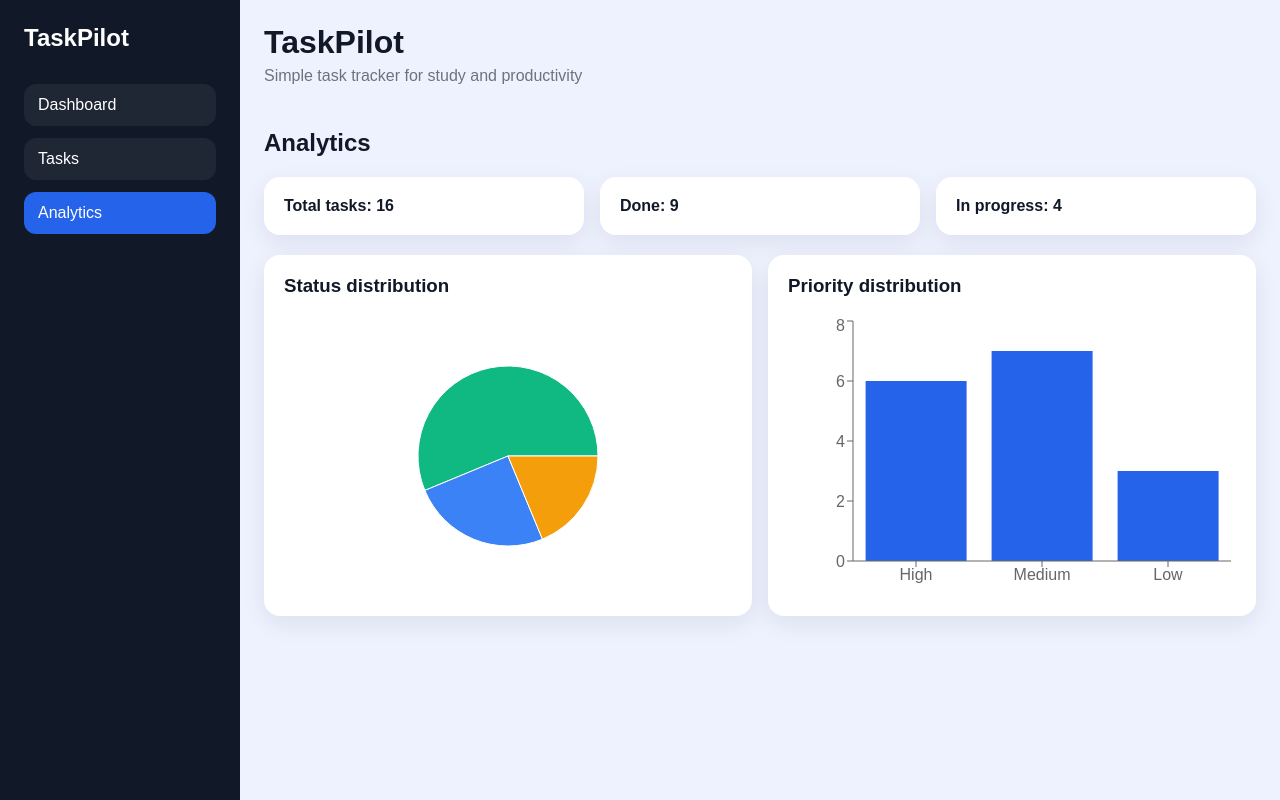
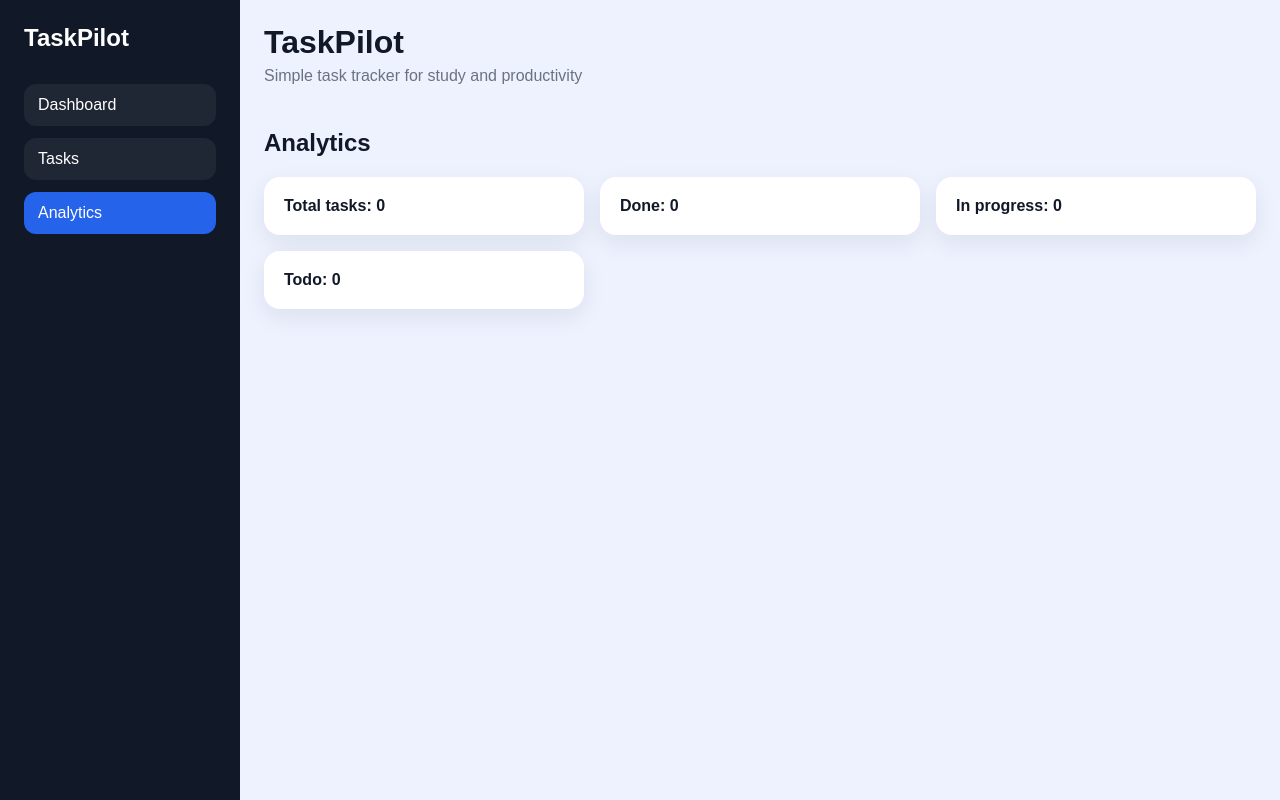
Before and after one commit to Sadjek2/MMexam, a React (Vite) app in the folder taskpilot/: page /analytics in a window 1280 px wide. Built offline with nearby package versions, Linux system fonts and the light colour scheme.

Commit message:
commit7
program was copletely simplified because of troubles with graphics

```diff
--- /dev/null
+++ b/taskpilot/src/TasksContext.tsx
@@ -0,0 +1,50 @@
+import { createContext, useContext, useEffect, useState, type ReactNode } from 'react'
+
+export type TaskStatus = 'Todo' | 'In progress' | 'Done'
+export type TaskPriority = 'High' | 'Medium' | 'Low'
+
+export type Task = {
+  id: number
+  title: string
+  category: string
+  status: TaskStatus
+  priority: TaskPriority
+}
+
+type TasksContextType = {
+  items: Task[]
+  setItems: React.Dispatch<React.SetStateAction<Task[]>>
+}
+
+const TasksContext = createContext<TasksContextType | undefined>(undefined)
+
+const STORAGE_KEY = 'taskpilot-tasks'
+
+const loadTasks = (): Task[] => {
+  if (typeof window === 'undefined') return []
+  const saved = localStorage.getItem(STORAGE_KEY)
+  if (!saved) return []
+  try {
+    return JSON.parse(saved) as Task[]
+  } catch {
+    return []
+  }
+}
+
+export function TasksProvider({ children }: { children: ReactNode }) {
+  const [items, setItems] = useState<Task[]>(() => loadTasks())
+
+  useEffect(() => {
+    localStorage.setItem(STORAGE_KEY, JSON.stringify(items))
+  }, [items])
+
+  return <TasksContext.Provider value={{ items, setItems }}>{children}</TasksContext.Provider>
+}
+
+export function useTasks() {
+  const context = useContext(TasksContext)
+  if (!context) {
+    throw new Error('useTasks must be used inside TasksProvider')
+  }
+  return context
+}
--- a/taskpilot/src/main.tsx
+++ b/taskpilot/src/main.tsx
@@ -2,9 +2,12 @@ import React from 'react'
 import ReactDOM from 'react-dom/client'
 import App from './App'
 import './styles/global.css'
+import { TasksProvider } from './TasksContext'
 
 ReactDOM.createRoot(document.getElementById('root')!).render(
   <React.StrictMode>
-    <App />
-  </React.StrictMode>,
+    <TasksProvider>
+      <App />
+    </TasksProvider>
+  </React.StrictMode>
 )
--- a/taskpilot/src/pages/AnalyticsPage.tsx
+++ b/taskpilot/src/pages/AnalyticsPage.tsx
@@ -1,56 +1,21 @@
-import { PieChart, Pie, Cell, BarChart, Bar, XAxis, YAxis, Tooltip, ResponsiveContainer } from 'recharts'
-
-const statusData = [
-  { name: 'Done', value: 9 },
-  { name: 'In progress', value: 4 },
-  { name: 'Todo', value: 3 },
-]
-
-const priorityData = [
-  { name: 'High', value: 6 },
-  { name: 'Medium', value: 7 },
-  { name: 'Low', value: 3 },
-]
-
-const COLORS = ['#10b981', '#3b82f6', '#f59e0b']
+import { useTasks } from '../TasksContext'
 
 export default function AnalyticsPage() {
+  const { items } = useTasks()
+
+  const totalTasks = items.length
+  const doneTasks = items.filter((task) => task.status === 'Done').length
+  const inProgressTasks = items.filter((task) => task.status === 'In progress').length
+  const todoTasks = items.filter((task) => task.status === 'Todo').length
+
   return (
     <div>
       <h2>Analytics</h2>
-
       <div className="stats-grid">
-        <div className="card">Total tasks: 16</div>
-        <div className="card">Done: 9</div>
-        <div className="card">In progress: 4</div>
-      </div>
-
-      <div className="charts-grid">
-        <div className="chart-card">
-          <h3>Status distribution</h3>
-          <ResponsiveContainer width="100%" height={280}>
-            <PieChart>
-              <Pie data={statusData} dataKey="value" nameKey="name" cx="50%" cy="50%" outerRadius={90}>
-                {statusData.map((entry, index) => (
-                  <Cell key={`cell-${entry.name}`} fill={COLORS[index % COLORS.length]} />
-                ))}
-              </Pie>
-              <Tooltip />
-            </PieChart>
-          </ResponsiveContainer>
-        </div>
-
-        <div className="chart-card">
-          <h3>Priority distribution</h3>
-          <ResponsiveContainer width="100%" height={280}>
-            <BarChart data={priorityData}>
-              <XAxis dataKey="name" />
-              <YAxis allowDecimals={false} />
-              <Tooltip />
-              <Bar dataKey="value" fill="#2563eb" />
-            </BarChart>
-          </ResponsiveContainer>
-        </div>
+        <div className="card">Total tasks: {totalTasks}</div>
+        <div className="card">Done: {doneTasks}</div>
+        <div className="card">In progress: {inProgressTasks}</div>
+        <div className="card">Todo: {todoTasks}</div>
       </div>
     </div>
   )
--- a/taskpilot/src/pages/DashboardPage.tsx
+++ b/taskpilot/src/pages/DashboardPage.tsx
@@ -1,11 +1,19 @@
+import { useTasks } from '../TasksContext'
+
 export default function DashboardPage() {
+  const { items } = useTasks()
+
+  const totalTasks = items.length
+  const doneTasks = items.filter((task) => task.status === 'Done').length
+  const inProgressTasks = items.filter((task) => task.status === 'In progress').length
+
   return (
     <div>
       <h2>Dashboard</h2>
       <div className="cards">
-        <div className="card">Total tasks: 18</div>
-        <div className="card">Done: 9</div>
-        <div className="card">In progress: 6</div>
+        <div className="card">Total tasks: {totalTasks}</div>
+        <div className="card">Done: {doneTasks}</div>
+        <div className="card">In progress: {inProgressTasks}</div>
       </div>
     </div>
   )
--- a/taskpilot/src/pages/TasksPage.tsx
+++ b/taskpilot/src/pages/TasksPage.tsx
@@ -1,3 +1,5 @@
+
+
 import { useForm } from 'react-hook-form'
 import { z } from 'zod'
 import { zodResolver } from '@hookform/resolvers/zod'
@@ -66,6 +68,10 @@ export default function TasksPage() {
   const [status, setStatus] = useState<'All' | TaskStatus>('All')
   const [sortBy, setSortBy] = useState<'priority-desc' | 'priority-asc' | 'title-asc'>('priority-desc')
   const [items, setItems] = useState<Task[]>(() => loadTasks())
+    const handleDelete = (id: number) => {
+    setItems((prev) => prev.filter((task) => task.id !== id))
+  }
+  const [editingTaskId, setEditingTaskId] = useState<number | null>(null)
 
   useEffect(() => {
     localStorage.setItem('taskpilot-tasks', JSON.stringify(items))
@@ -75,6 +81,19 @@ export default function TasksPage() {
   useEffect(() => {
     localStorage.setItem('taskpilot-tasks', JSON.stringify(items))
   }, [items])
+
+
+const handleEdit = (task: Task) => {
+  setEditingTaskId(task.id)
+  form.reset({
+    title: task.title,
+    category: task.category,
+    status: task.status,
+    priority: task.priority,
+  })
+  setOpen(true)
+}
+
 
   const form = useForm<TaskFormValues>({
     resolver: zodResolver(taskSchema),
@@ -103,6 +122,16 @@ export default function TasksPage() {
   }, [items, search, status, sortBy])
 
   const onSubmit = (data: TaskFormValues) => {
+  if (editingTaskId !== null) {
+    setItems((prev) =>
+      prev.map((task) =>
+        task.id === editingTaskId
+          ? { ...task, title: data.title, category: data.category, status: data.status, priority: data.priority }
+          : task
+      )
+    )
+    setEditingTaskId(null)
+  } else {
     setItems((prev) => [
       {
         id: Date.now(),
@@ -113,6 +142,8 @@ export default function TasksPage() {
       },
       ...prev,
     ])
+  }
+
   form.reset()
   setOpen(false)
 }
@@ -154,11 +185,23 @@ export default function TasksPage() {
      <article key={task.id} className="task-card">
    <div className="task-card__top">
       <strong>{task.title}</strong>
-              <span className={`badge badge--${task.status.replace(' ', '-').toLowerCase()}`}>{task.status}</span>
+      <span className={`badge badge--${task.status.replace(' ', '-').toLowerCase()}`}>
+        {task.status}
+      </span>
    </div>
+
    <div className="task-card__meta">
      <span>{task.category}</span>
      <span>{task.priority}</span>
+   </div>
+
+   <div className="task-actions">
+     <button type="button" className="button button--ghost" onClick={() => handleEdit(task)}>
+       Edit
+      </button>
+      <button type="button" className="button button--danger" onClick={() => handleDelete(task.id)}>
+        Delete
+     </button>
    </div>
   </article>
   ))}
--- a/taskpilot/src/styles/global.css
+++ b/taskpilot/src/styles/global.css
@@ -228,3 +228,27 @@ a {
   padding: 20px;
   box-shadow: 0 20px 60px rgba(0, 0, 0, 0.2);
 }
+
+.task-actions {
+  display: flex;
+  gap: 10px;
+  margin-top: 14px;
+}
+
+.button {
+  border: none;
+  border-radius: 12px;
+  padding: 10px 14px;
+  font: inherit;
+  cursor: pointer;
+}
+
+.button--ghost {
+  background: #e5e7eb;
+  color: #111827;
+}
+
+.button--danger {
+  background: #dc2626;
+  color: white;
+}
```
Lines whose indentation alone changed are shown as unchanged.
